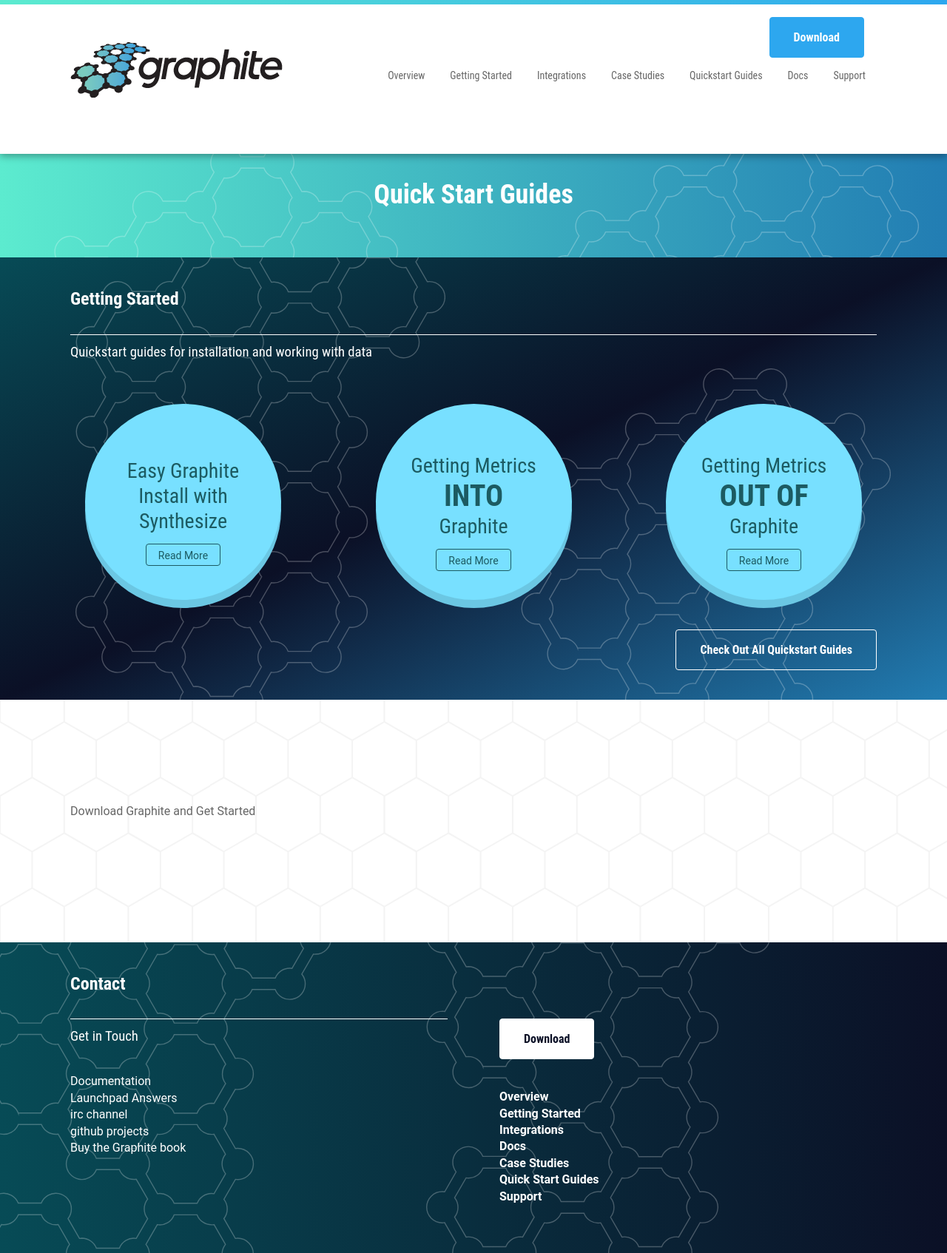
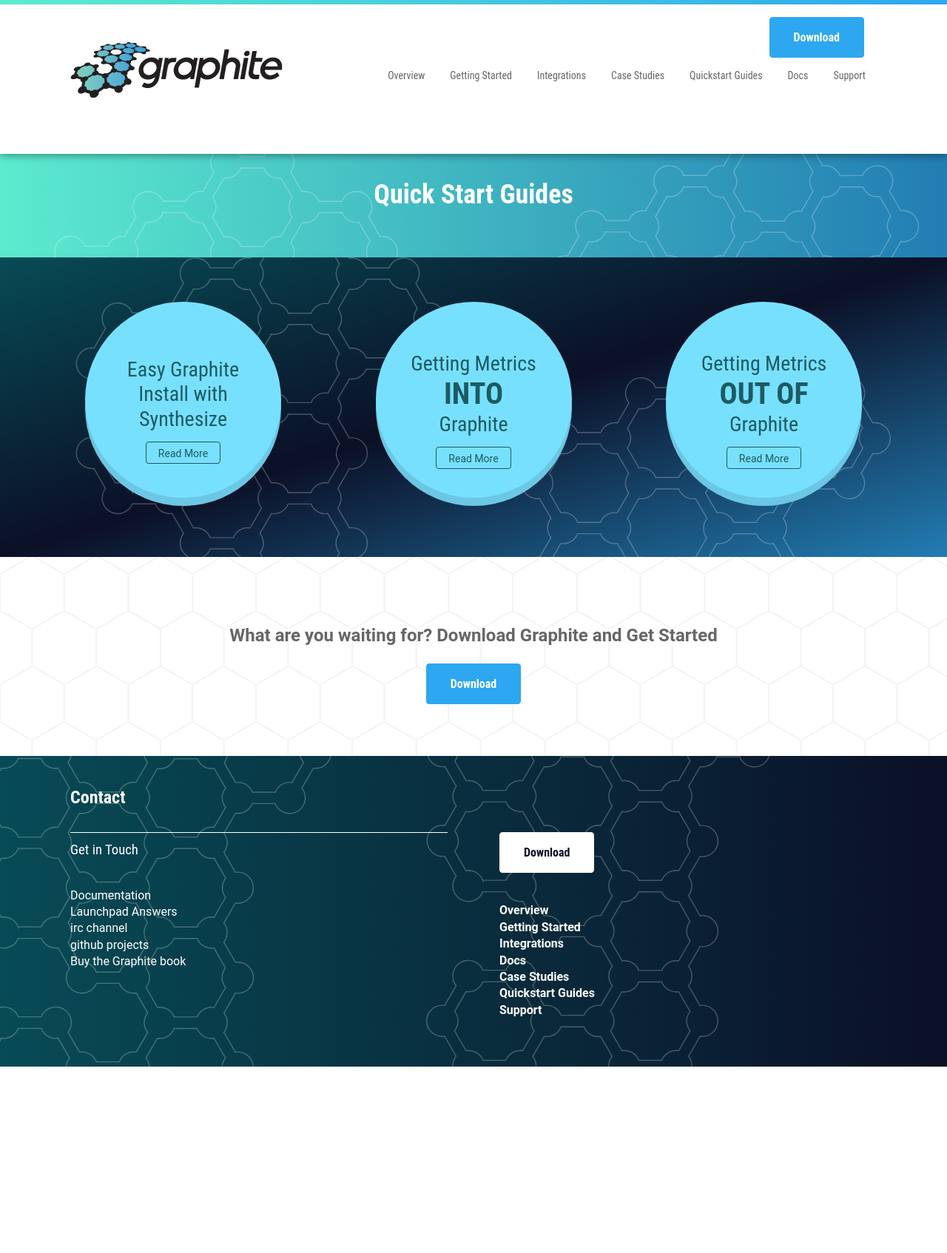
Before and after one commit to graphite-project/graphite-project.github.io, a Jekyll site: the page built from quick-start-guides/index.html, in a window 1280 px wide. Shown: the whole page at 74% size. Built offline with Jekyll 4.4.1, drawn with Linux system fonts in a browser that asks for light colours; nearby versions of some CDN libraries; after the commit the page ends 1442 px from its top, so only the background shows below that.

Commit message:
style pages for quickstart and case-studies. needs more work

```diff
--- a/_includes/page-footer.html
+++ b/_includes/page-footer.html
@@ -45,7 +45,7 @@
             <a class="links-list__link" href="/case-studies/" target="_blank"><strong>Case Studies</strong></a>
           </li>
           <li class="links-list__item">
-            <a class="links-list__link" href="/quick-start-guides/" target="_blank"><strong>Quick Start Guides</strong></a>
+            <a class="links-list__link" href="/quick-start-guides/" target="_blank"><strong>Quickstart Guides</strong></a>
           </li>
           <li class="links-list__item">
             <a class="links-list__link" href="https://answers.launchpad.net/graphite" target="_blank"><strong>Support</strong></a>
--- a/_sass/base/_base.scss
+++ b/_sass/base/_base.scss
@@ -42,3 +42,8 @@
   background-color: #eee;
   padding: rem-calc(20);
 }
+
+.text-center {
+  margin: 0 auto;
+  text-align: center;
+}
--- a/css/styles.css
+++ b/css/styles.css
@@ -386,6 +386,10 @@
 pre {
   background-color: #eee;
   padding: 1.25rem; }
+
+.text-center {
+  margin: 0 auto;
+  text-align: center; }
 
 .page:before {
   z-index: -1; }
--- a/index.html
+++ b/index.html
@@ -10,7 +10,7 @@
     <h3>Kick ass.</h3>
     <h3>Chew bubblegum.</h3>
     <h4>(And it’s all out of bubblegum.)</h4>
-    <a class="btn btn--transparent" href="">Learn more about Graphite</a>
+    <a class="btn btn--transparent" href="/#overview">Learn more about Graphite</a>
   </div>
 </div>
 
@@ -114,7 +114,7 @@
         </a>
       </li>
     </ul>
-    <a class="btn btn--outline right" href="#">Check Out All Quickstart Guides</a>
+    <a class="btn btn--outline right" href="/quick-start-guides">Check Out All Quickstart Guides</a>
   </div>
 </div>
 
--- a/quick-start-guides/index.html
+++ b/quick-start-guides/index.html
@@ -11,9 +11,6 @@
 
 <div class="banner-section banner-section--getting-started">
   <div class="wrapper">
-    <h2 class="section-header">Getting Started</h2>
-    <hr class="hr">
-    <h3 class="section-subhead">Quickstart guides for installation and working with data</h3>
     <ul class="circles-list">
       <li class="circles-list__item">
         <a class="circles-list__link" href="https://github.com/obfuscurity/synthesize/" target="_blank">
@@ -34,15 +31,13 @@
         </a>
       </li>
     </ul>
-    <a class="btn btn--outline right" href="#">Check Out All Quickstart Guides</a>
   </div>
 </div>
-<div class="page-section page-section--overview">
+<div class="page-section">
   <div class="wrapper">
-    <div class="page-section__full">
-      <div class="page-section">
-     Download Graphite and Get Started
+    <div class="text-center">
+        <h2>What are you waiting for? Download Graphite and Get Started</h2>
+        <a class="btn btn--primary" href="https://launchpad.net/graphite/+download" target="_blank">Download</a>
     </div>
   </div>
-  </div>
 </div>
```
Also changed, not shown: case-studies/index.html (+11 -5 lines), 1 other file.
